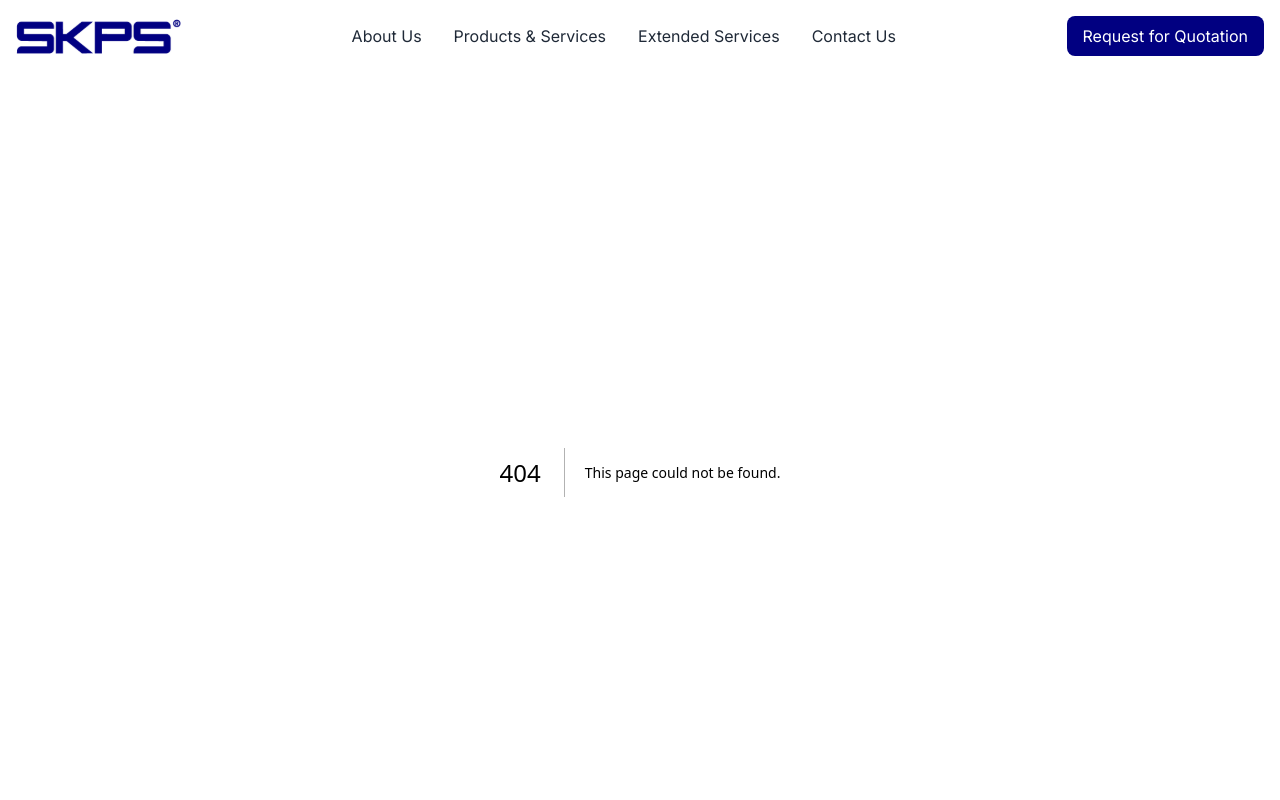
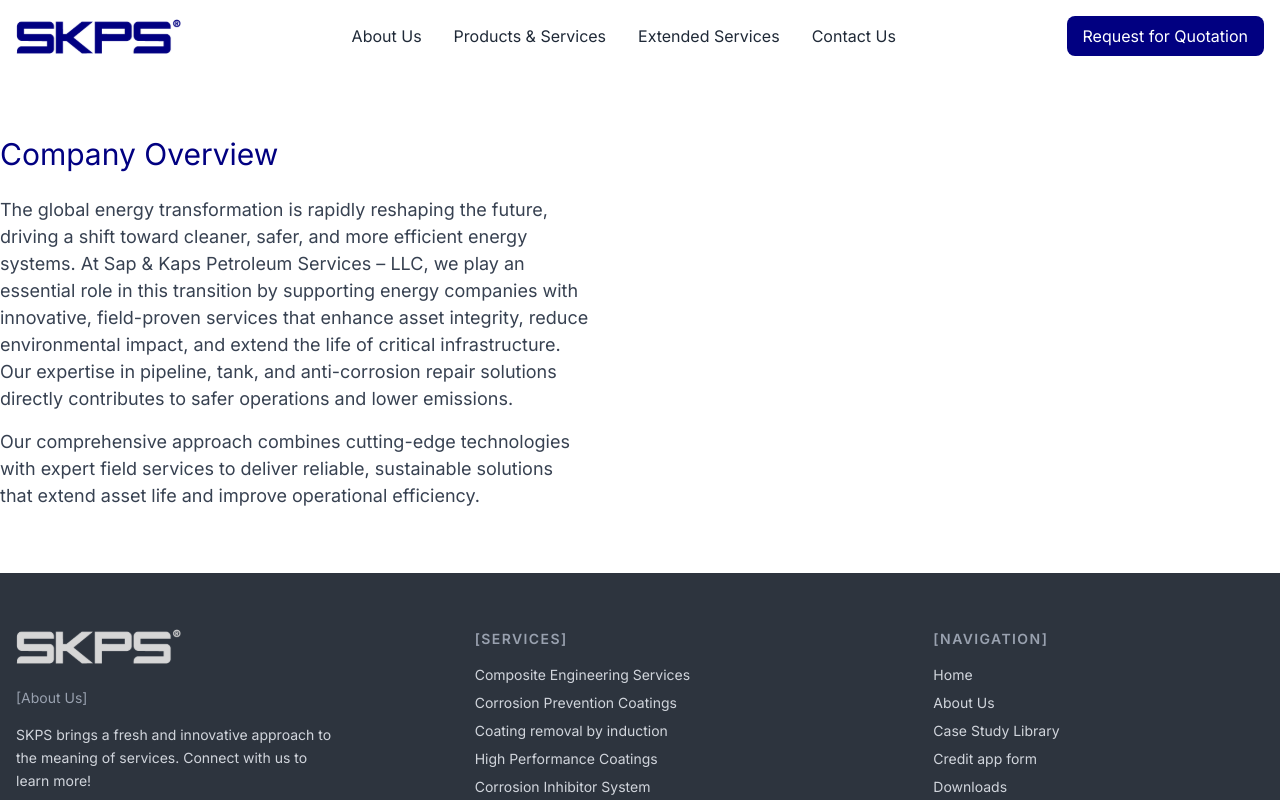
Before and after one commit to mohamed-elsayed-01/skps, a Next.js app: page /about-us in a window 1280 px wide. Before the commit this address had no page. Shown: the top 800 px of the page. Built offline with nearby package versions, Linux system fonts and the light colour scheme.

Commit message:
about us base

```diff
--- /dev/null
+++ b/app/about-us/page.tsx
@@ -0,0 +1,11 @@
+import CompanyOverview from "@/features/about-us/components/company-overview/company-overview";
+
+const AboutUs = () => {
+  return (
+    <div>
+      <CompanyOverview />
+    </div>
+  );
+};
+
+export default AboutUs;
--- /dev/null
+++ b/features/about-us/components/company-overview/card.tsx
@@ -0,0 +1,8 @@
+
+const Card = () => {
+  return <div>
+
+  </div>;
+};
+
+export default Card;
--- /dev/null
+++ b/features/about-us/components/company-overview/cards-grid.tsx
@@ -0,0 +1,8 @@
+
+const CardsGrid = () => {
+  return <div>
+
+  </div>;
+};
+
+export default CardsGrid;
--- /dev/null
+++ b/features/about-us/components/company-overview/company-overview.tsx
@@ -0,0 +1,9 @@
+import Description from "./description";
+
+const CompanyOverview = () => {
+  return <div className="container mx-auto py-16 flex bg-white items-center">
+    <Description />
+  </div>;
+};
+
+export default CompanyOverview;
--- /dev/null
+++ b/features/about-us/components/company-overview/description.tsx
@@ -0,0 +1,26 @@
+const Description = () => {
+  return (
+    <div>
+      <h1 className="text-accent mb-6 text-3xl">Company Overview</h1>
+      <div className="max-w-[590px] text-[#374151] text-[18px] flex flex-col gap-4">
+        <p>
+          The global energy transformation is rapidly reshaping the future,
+          driving a shift toward cleaner, safer, and more efficient energy
+          systems. At Sap & Kaps Petroleum Services – LLC, we play an essential
+          role in this transition by supporting energy companies with
+          innovative, field-proven services that enhance asset integrity, reduce
+          environmental impact, and extend the life of critical infrastructure.
+          Our expertise in pipeline, tank, and anti-corrosion repair solutions
+          directly contributes to safer operations and lower emissions.
+        </p>
+        <p>
+          Our comprehensive approach combines cutting-edge technologies with
+          expert field services to deliver reliable, sustainable solutions that
+          extend asset life and improve operational efficiency.
+        </p>
+      </div>
+    </div>
+  );
+};
+
+export default Description;
--- /dev/null
+++ b/features/about-us/constants/index.ts
@@ -0,0 +1,13 @@
+
+import shield from "@/public/Images/company-overview/shield.svg"
+import { CompanyOverviewCards } from "../interfaces"
+
+export const company_overview_cards: CompanyOverviewCards[] = [
+  {
+    id: 1,
+    title: "Market Size",
+    description: "1000+",
+    image: shield
+  },
+
+]
--- /dev/null
+++ b/features/about-us/interfaces/index.ts
@@ -0,0 +1,8 @@
+import { StaticImageData } from "next/image";
+
+export interface CompanyOverviewCards {
+  id: number;
+  title: string;
+  description: string;
+  image: StaticImageData;
+}
```
Also changed, not shown: app/products/page.tsx (+5 -5 lines), public/Images/company-overview/shield.svg (added).
